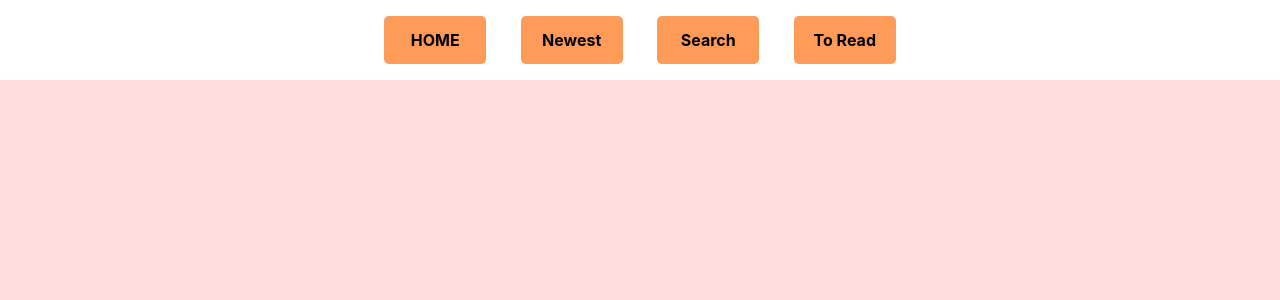
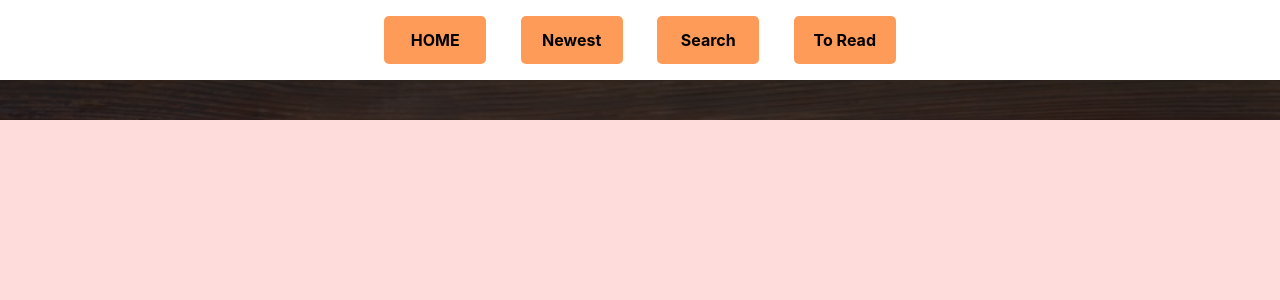
Before and after one commit to GSG-G10/BooksToRead, a React (Create React App) app: page /read in a window 1280 px wide. Shown: the top 300 px of the page. Built offline with nearby package versions, Linux system fonts and the light colour scheme.

Commit message:
To Read  List component relates #3

```diff
--- /dev/null
+++ b/src/component/AddedToRead.jsx
@@ -0,0 +1,17 @@
+import React, { useState } from "react";
+import Card from "./Card";
+import "./componentCss/Newest.css";
+
+const data = JSON.parse(localStorage.getItem("data"));
+
+const Added = () => {
+  return (
+    <div className="newest">
+      <div className="new-data">
+        {data && data.map((ele) => <Card key={data.indexOf(ele)} data={ele} />)}
+      </div>
+    </div>
+  );
+};
+
+export default Added;
--- a/src/component/Header.jsx
+++ b/src/component/Header.jsx
@@ -3,6 +3,8 @@ import "./componentCss/Header.css";
 import Welcome from "./Welcome";
 import { BrowserRouter as Router, Switch, Route, Link } from "react-router-dom";
 import Newest from "./Newest";
+import Added from "./AddedToRead";
+
 
 const Header = () => {
   return (
@@ -31,7 +33,10 @@ const Header = () => {
         <Route exact path="/new">
           <Newest />
         </Route>
-        <Route exact path="/read"></Route>
+        <Route exact path="/read">
+          < Added />
+
+        </Route>
         <Route exact path="/search"></Route>
       </Switch>
     </Router>
```
